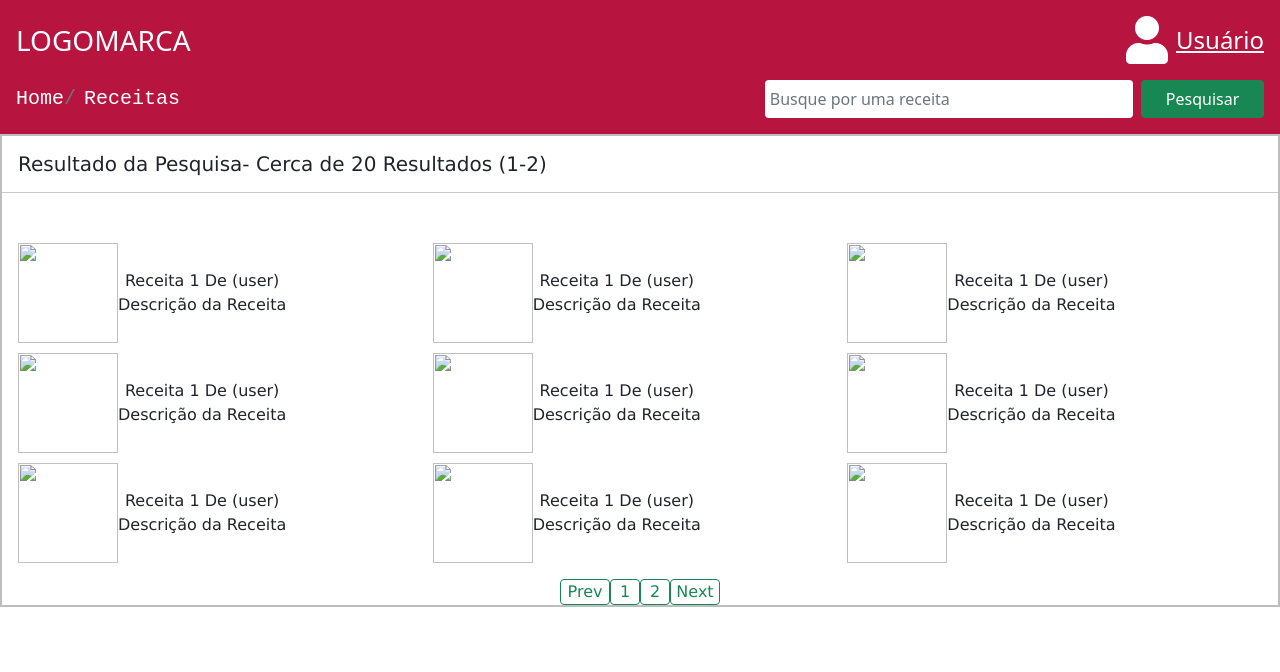
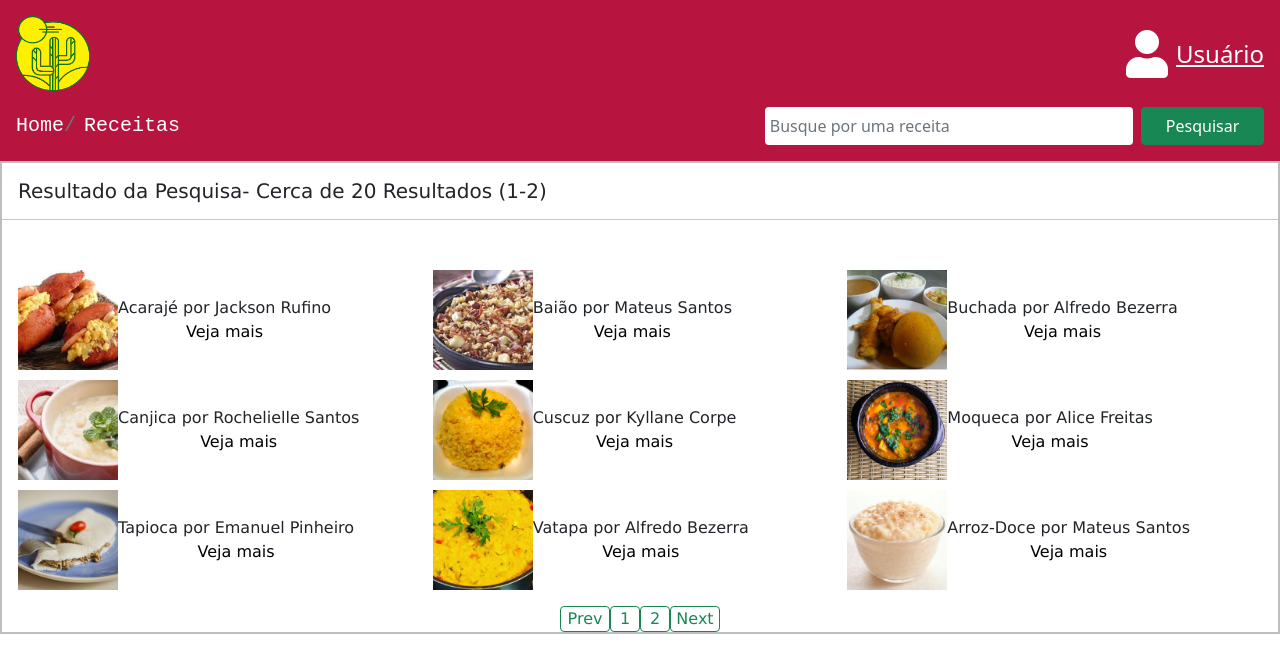
Before and after one commit to Manuibr/receitas-frontendonly, a plain HTML site: page html/catalogodereceitas.html in a window 1280 px wide. Drawn offline with nearby package versions, Linux system fonts and the light colour scheme.

Commit message:
Finalizando O Site

```diff
--- a/html/catalogodereceitas.html
+++ b/html/catalogodereceitas.html
@@ -18,7 +18,7 @@
     <header class="p-3">
       <div id="row-1" class="h-100 d-flex justify-content-between mb-3">
         <div class="logo d-flex justify-content-center align-items-center">
-          <p class="fs-3">LOGOMARCA</p>
+          <img src="..\img\Logodosite.png" alt="" height="75" width="75">
         </div>
         <div class="user d-flex justify-content-center align-items-center">
           <div id="user-menu" class="d-flex flex-row justify-content-center align-items-center">
@@ -57,136 +57,136 @@
         <div class="imagens">
           <div class="d-flex justify-content-center flex-wrap">
             <div class="descricao_catalogo">
-              <img src="" height="100" width="100">
+              <img src="..\img\acaraje.jpg" height="100" width="100">
               <div class="nome_catalogo">
                 <div>
                   <p>
-                    Receita 1 De (user)
+                    Acarajé por Jackson Rufino
                   </p>
                 </div>
                 <div>
                   <p>
-                    Descrição da Receita
+                    <a href="http://">Veja mais</a>
                   </p>
                 </div>
                 </div>
             </div>
             <div class="descricao_catalogo">
-              <img src="" height="100" width="100">
+              <img src="..\img\baiao.jpeg" height="100" width="100">
               <div class="nome_catalogo">
                 <div>
                   <p>
-                    Receita 1 De (user)
+                    Baião por Mateus Santos
                   </p>
                 </div>
                 <div>
                   <p>
-                    Descrição da Receita
+                    <a href="http://">Veja mais</a>
                   </p>
                 </div>
                 </div>
             </div>
             <div class="descricao_catalogo">
-              <img src="" height="100" width="100">
+              <img src="..\img\buxada.png" height="100" width="100">
               <div class="nome_catalogo">
                 <div>
                   <p>
-                    Receita 1 De (user)
+                    Buchada por Alfredo Bezerra
                   </p>
                 </div>
                 <div>
                   <p>
-                    Descrição da Receita
+                    <a href="http://">Veja mais</a>
                   </p>
                 </div>
                 </div>
             </div>
             <div class="descricao_catalogo">
-              <img src="" height="100" width="100">
+              <img src="..\img\canjica.jpg" height="100" width="100">
               <div class="nome_catalogo">
                 <div>
                   <p>
-                    Receita 1 De (user)
+                   Canjica por Rochelielle Santos
                   </p>
                 </div>
                 <div>
                   <p>
-                    Descrição da Receita
+                    <a href="http://">Veja mais</a>
                   </p>
                 </div>
                 </div>
             </div>
             <div class="descricao_catalogo">
-              <img src="" height="100" width="100">
+              <img src="..\img\cuscuz.jpeg" height="100" width="100">
               <div class="nome_catalogo">
                 <div>
                   <p>
-                    Receita 1 De (user)
+                    Cuscuz por Kyllane Corpe
                   </p>
                 </div>
                 <div>
                   <p>
-                    Descrição da Receita
+                    <a href="http://">Veja mais</a>
                   </p>
                 </div>
                 </div>
             </div>
             <div class="descricao_catalogo">
-              <img src="" height="100" width="100">
+              <img src="..\img\Moqueca.jpeg" height="100" width="100">
               <div class="nome_catalogo">
                 <div>
                   <p>
-                    Receita 1 De (user)
+                    Moqueca por Alice Freitas
                   </p>
                 </div>
                 <div>
                   <p>
-                    Descrição da Receita
+                    <a href="http://">Veja mais</a>
                   </p>
                 </div>
                 </div>
             </div>
             <div class="descricao_catalogo">
-              <img src="" height="100" width="100">
+              <img src="..\img\tapioca.jpeg" height="100" width="100">
               <div class="nome_catalogo">
                 <div>
                   <p>
-                    Receita 1 De (user)
+                    Tapioca por Emanuel Pinheiro
                   </p>
                 </div>
                 <div>
                   <p>
-                    Descrição da Receita
+                    <a href="http://">Veja mais</a>
                   </p>
                 </div>
                 </div>
             </div>
             <div class="descricao_catalogo">
-              <img src="" height="100" width="100">
+              <img src="..\img\vatapa.jpg" height="100" width="100">
               <div class="nome_catalogo">
                 <div>
                   <p>
-                    Receita 1 De (user)
+                    Vatapa por Alfredo Bezerra
                   </p>
                 </div>
                 <div>
                   <p>
-                    Descrição da Receita
+                    <a href="http://">Veja mais</a>
                   </p>
                 </div>
                 </div>
             </div>
             <div class="descricao_catalogo">
-              <img src="" height="100" width="100">
+              <img src="..\img\arrozdoce.jpeg" height="100" width="100">
               <div class="nome_catalogo">
                 <div>
                   <p>
-                    Receita 1 De (user)
+                    Arroz-Doce por Mateus Santos
                   </p>
                 </div>
                 <div>
                   <p>
-                    Descrição da Receita
+                    <a href="http://">Veja mais</a>
                   </p>
                 </div>
               </div>
```
Also changed, not shown: img/Logodosite.png (added), img/Moqueca.jpeg (added), img/acaraje.jpg (added), img/arrozdoce.jpeg (added), img/baiao.jpeg (added), img/buxada.png (added), img/canjica.jpg (added), img/cuscuz.jpeg (added), img/tapioca.jpeg (added), img/vatapa.jpg (added).
